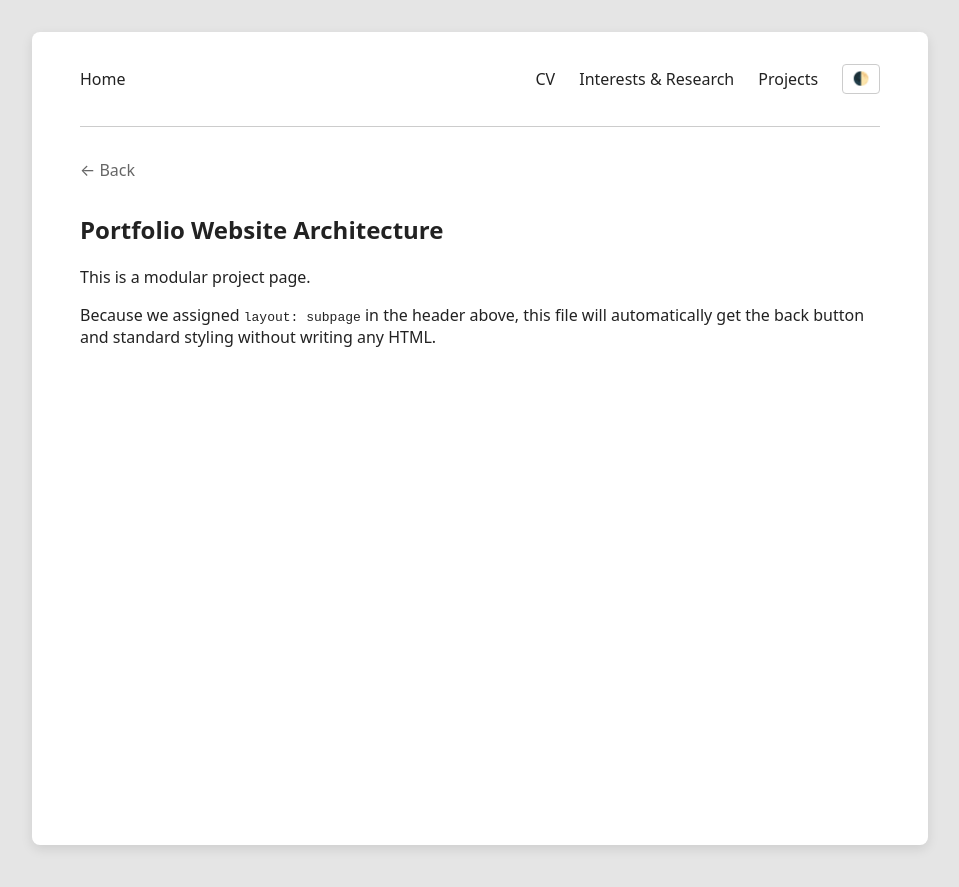
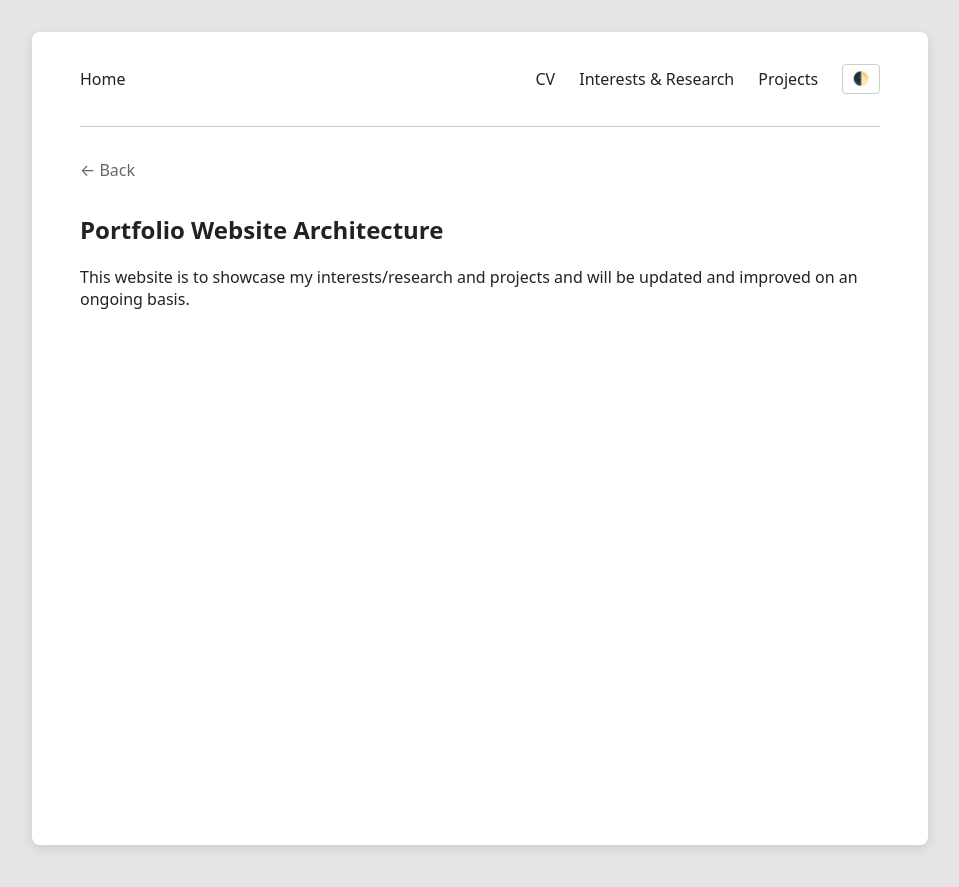
Before and after one commit to Will-McEniery/Will-McEniery.github.io, a Jekyll site: the page built from _projects/example-project.md, in a window 1280 px wide. Shown: the top 887 px of the page, without its empty margins (160-1119 px from the left). Built offline with Jekyll 4.4.1, drawn with Linux system fonts in a browser that asks for light colours.

Commit message:
Revise project description for clarity
Updated project description to reflect ongoing improvements.

```diff
--- a/_projects/example-project.md
+++ b/_projects/example-project.md
@@ -3,6 +3,4 @@ layout: subpage
 title: Portfolio Website Architecture
 date: 2026-06-19
 ---
-This is a modular project page.
-
-Because we assigned `layout: subpage` in the header above, this file will automatically get the back button and standard styling without writing any HTML.
+This website is to showcase my interests/research and projects and will be updated and improved on an ongoing basis.
```
